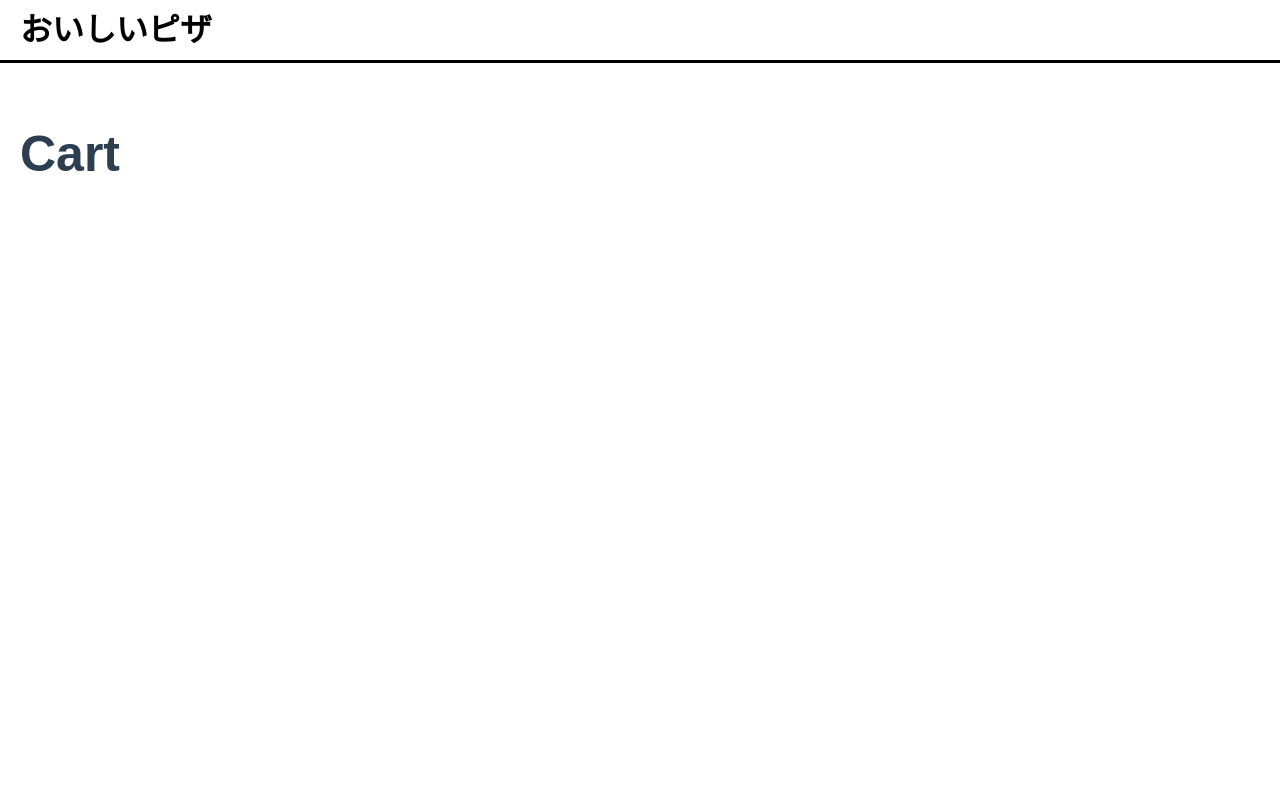
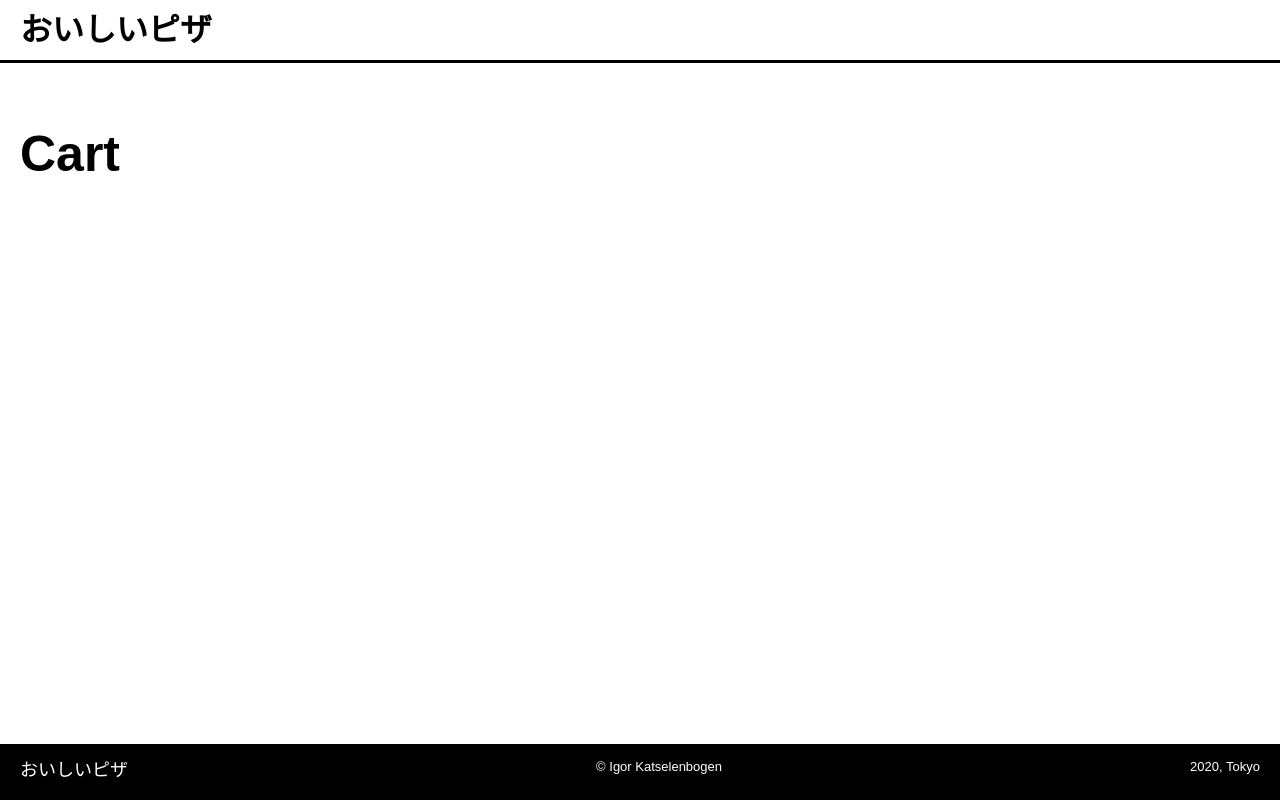
Before and after one commit to underwoodkats/oishi-pizza-client, a Nuxt app: page /cart in a window 1280 px wide. Built offline with nearby package versions, Linux system fonts and the light colour scheme.

Commit message:
Fixed general styles

```diff
--- a/components/OrderForm.vue
+++ b/components/OrderForm.vue
@@ -51,7 +51,6 @@ export default {
   },
   methods: {
     proceedOrder() {
-      console.log('proceed')
       this.$emit(
         'send-order',
         this.customerName,
--- a/layouts/default.vue
+++ b/layouts/default.vue
@@ -1,33 +1,49 @@
 <template>
   <div id="app">
     <pizza-header />
-    <nuxt />
+    <nuxt class="pizza-content" />
+    <pizza-footer class="pizza-footer" />
   </div>
 </template>
 
 <script>
 import PizzaHeader from '~/components/PizzaHeader.vue'
+import PizzaFooter from '~/components/PizzaFooter.vue'
 
 export default {
   components: {
-    PizzaHeader
+    PizzaHeader,
+    PizzaFooter
   }
 }
 </script>
 
 <style>
+html,
+body {
+  height: 100%;
+}
 body {
   margin: 0;
   padding: 0;
   text-align: center;
-  color: #2c3e50;
-  font-family: 'Open Sans', sans-serif;
+  color: black;
   font-size: 16px;
   line-height: 1.5;
 }
+.pizza-content {
+  flex: 1 0 auto;
+}
+.pizza-footer {
+  flex-shrink: 0;
+}
 #app {
+  display: flex;
+  flex-direction: column;
   box-sizing: border-box;
+  font-family: 'Montserrat', sans-serif;
   margin: 0 auto;
+  min-height: 100vh;
 }
 hr {
   box-sizing: content-box;
@@ -90,7 +106,6 @@ optgroup,
 select,
 textarea {
   display: inline-flex;
-  font-family: 'Open sans', sans-serif;
   font-size: 100%;
   line-height: 1.15;
   margin: 0;
@@ -102,7 +117,6 @@ input {
   height: 2.6em;
   padding: 0.5em;
   margin-bottom: 1em;
-  font: 1em 'Avenir', Helvetica, sans-serif;
 }
 button,
 input {
@@ -111,25 +125,6 @@ input {
 button,
 select {
   text-transform: none;
-}
-button,
-[type='button'],
-[type='reset'],
-[type='submit'] {
-  -webkit-appearance: none;
-}
-button::-moz-focus-inner,
-[type='button']::-moz-focus-inner,
-[type='reset']::-moz-focus-inner,
-[type='submit']::-moz-focus-inner {
-  border-style: none;
-  padding: 0;
-}
-button:-moz-focusring,
-[type='button']:-moz-focusring,
-[type='reset']:-moz-focusring,
-[type='submit']:-moz-focusring {
-  outline: 2px solid #39b982;
 }
 label {
   color: rgba(0, 0, 0, 0.5);
@@ -145,43 +140,20 @@ textarea {
   overflow: auto;
   font-size: 20px;
 }
-[type='checkbox'],
-[type='radio'] {
-  box-sizing: border-box;
-  padding: 0;
-}
 [type='number']::-webkit-inner-spin-button,
 [type='number']::-webkit-outer-spin-button {
   height: auto;
 }
-[type='search'] {
-  -webkit-appearance: textfield;
-  outline-offset: -2px;
-}
-[type='search']::-webkit-search-decoration {
-  -webkit-appearance: none;
-}
 [type='text'],
-[type='number'],
-[type='search'],
-[type='password'] {
+[type='number'] {
   height: 52px;
   width: 100%;
   padding: 0 10px;
-  font-size: 20px;
+  font-size: 14px;
 }
 [type='text']:focus,
-[type='number']:focus,
-[type='search']:focus,
-[type='password']:focus {
-  border-color: #39b982;
-}
-::-webkit-file-upload-button {
-  -webkit-appearance: button;
-  font: inherit;
-}
-[hidden] {
-  display: none;
+[type='number']:focus {
+  border-color: black;
 }
 select {
   width: 100%;
@@ -199,7 +171,7 @@ select {
   appearance: none;
 }
 select:focus {
-  border-color: #39b982;
+  border-color: black;
   outline: 0;
 }
 select:focus::ms-value {
```
